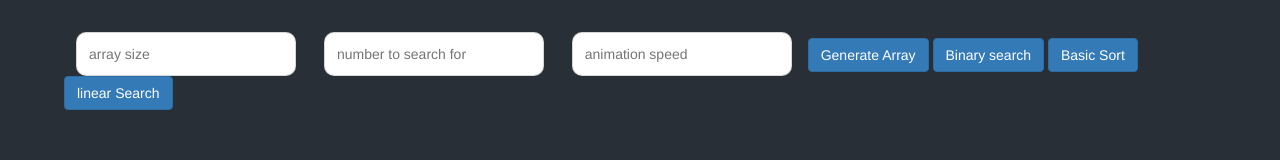
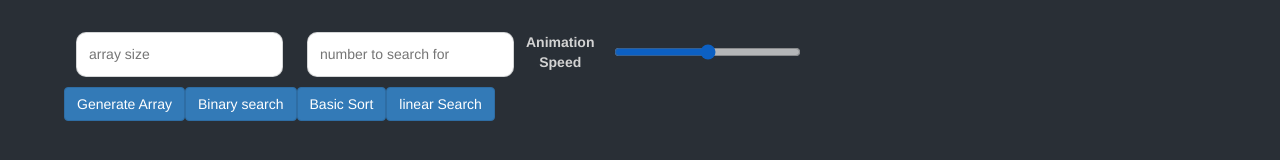
Before and after one commit to Marwan-Ezzat-Mohamed/AlgorithmVisualization, a plain HTML site: page index.html in a window 1280 px wide. Drawn offline with nearby package versions, Linux system fonts and the light colour scheme.

Commit message:
added slider for animation speed/inproved the ui

```diff
--- a/css.css
+++ b/css.css
@@ -7,9 +7,10 @@ body {
   width: 15px;
   height: 200px;
   display: inline-block;
-  margin-right: 5px;
+  margin-right: 3px;
   margin-top: 100px;
   background-color: #F7ECE1;
+  border-radius: 30000px;
 
 }
 .addbarshere {
@@ -50,7 +51,66 @@ body {
   color: #2f363f;
   margin: 0 12px;
 }
+/* //slider */
+.slidecontainer {
+  width: 25%; /* Width of the outside container */
+  display: block;
+  position: absolute;
+}
 
+/* The slider itself */
+.buttons
+{
+
+  display: flex;
+  position: relative;
+  vertical-align: auto;
+}
+.inputs{
+  display: flex;
+  width: max-content;
+  margin-bottom: 10px;
+}
+.labelforslider{
+  color: #d3d3d3;
+  margin-right: 10px;
+  width: 100px;
+  text-align: center;
+
+}
+.slider {
+  margin-left: 10px;
+  margin-top: 10px;
+  width: 100%; /* Full-width */
+  height: 20px; /* Specified height */
+  background: #d3d3d3; /* Grey background */
+  outline: none; /* Remove outline */
+  opacity: 0.7; /* Set transparency (for mouse-over effects on hover) */
+  -webkit-transition: .2s; /* 0.2 seconds transition on hover */
+  transition: opacity .2s;
+}
+
+/* Mouse-over effects */
+.slider:hover {
+  opacity: 1; /* Fully shown on mouse-over */
+}
+
+/* The slider handle (use -webkit- (Chrome, Opera, Safari, Edge) and -moz- (Firefox) to override default look) */
+.slider::-webkit-slider-thumb {
+  -webkit-appearance: none; /* Override default look */
+  appearance: none;
+  width: 2%; /* Set a specific slider handle width */
+  height: 20px; /* Slider handle height */
+  background: #4CAF50; /* Green background */
+  cursor: pointer; /* Cursor on hover */
+}
+
+.slider::-moz-range-thumb {
+  width: 25%; /* Set a specific slider handle width */
+  height: 25px; /* Slider handle height */
+  background: #4CAF50; /* Green background */
+  cursor: pointer; /* Cursor on hover */
+}
 
 @-webkit-keyframes fadein {
   from {
--- a/index.html
+++ b/index.html
@@ -15,8 +15,7 @@
     <title>Page Title</title>
   </head>
   <body>
-
-    <div class="buttons">
+    <div class="inputs">
     <input
     type="number"
     id="arraysize"
@@ -29,17 +28,31 @@
     class="ipt"
     placeholder="number to search for"
     />
+    <label class="labelforslider">Animation Speed</label>
     <input
-      type="number"
+    type="range"
+    min="0"
+    max="1000"
+    value="500"
+    class="slider"
     id="animation_speed"
-      class="ipt"
-      placeholder="animation speed"
     />
+  </div>
 
-      <button  id="generate_array" class="btn btn-primary" onclick="generateArray()">
+
+    <div class="buttons">
+      <button
+      id="generate_array"
+      class="btn btn-primary"
+      onclick="generateArray()"
+      >
       Generate Array
     </button>
-      <button id="binary_search" class="btn btn-primary" onclick="doBinarySearch()">
+    <button
+    id="binary_search"
+    class="btn btn-primary"
+    onclick="doBinarySearch()"
+    >
     Binary search
   </button>
   <button id="" class="btn btn-primary" onclick="doBasicSort()">
@@ -49,8 +62,7 @@
     linear Search
   </button>
 </div>
-    <div calss="addbarshere" id="addbarshere">
-
+<div calss="addbarshere" id="addbarshere"></div>
 </div>
   </body>
   <script src="script.js"></script>
--- a/script.js
+++ b/script.js
@@ -6,7 +6,6 @@ const red = '#D95D39';
 const green = '#5BBA6F';
 const black = '#423E3B';
 //mint green A2FAA3
-
 
 function getRandomInt(max) {
   return Math.floor(Math.random() * Math.floor(max));
@@ -84,13 +83,17 @@ function animationArrayForBinarySearch(Array) {
 
 async function doBinarySearch() {
   // doBasicSort();
-  let animationspeed = Number(document.getElementById('animation_speed').value);
+
   let animationArray = animationArrayForBinarySearch(arr);
   let previous;
   let bars = Array.from(document.getElementById('addbarshere').children);
   arr.sort((a, b) => a - b);
   bars.sort((a, b) => parseInt(a.style.height) - parseInt(b.style.height));
   for (let i = 0; i < animationArray.length; ++i) {
+    let animationspeed = Number(
+      document.getElementById('animation_speed').value
+    );
+    animationspeed = 1000 - animationspeed;
     let animation = animationArray[i];
     //console.log(animation.state);
     //console.log(bars);
@@ -174,11 +177,15 @@ function animationArrayForBasicSort(Array) {
   return basicSortAnimations;
 }
 async function doBasicSort() {
-  let animationspeed = Number(document.getElementById('animation_speed').value);
   let animationArray = animationArrayForBasicSort(arr);
+
   let previous;
   let bars = Array.from(document.getElementById('addbarshere').children);
   for (let i = 0; i < animationArray.length; ++i) {
+    let animationspeed = Number(
+      document.getElementById('animation_speed').value
+    );
+    animationspeed = 1000 - animationspeed;
     let animation = animationArray[i];
     await sleep(animationspeed);
     if (previous) {
@@ -242,11 +249,14 @@ function animationArrayForLinearSearch(Array) {
 }
 
 async function dolinearSearch() {
-  let animationspeed = Number(document.getElementById('animation_speed').value);
   let animationArray = animationArrayForLinearSearch(arr);
   let previous;
   let bars = Array.from(document.getElementById('addbarshere').children);
   for (let i = 0; i < animationArray.length; ++i) {
+    let animationspeed = Number(
+      document.getElementById('animation_speed').value
+    );
+    animationspeed = 1000 - animationspeed;
     let animation = animationArray[i];
     await sleep(animationspeed);
     if (previous) {
```
Lines whose indentation alone changed are shown as unchanged.
